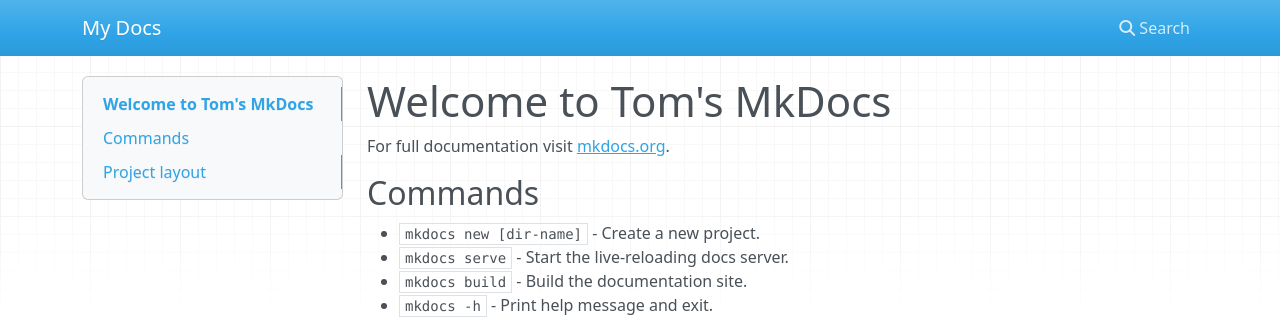
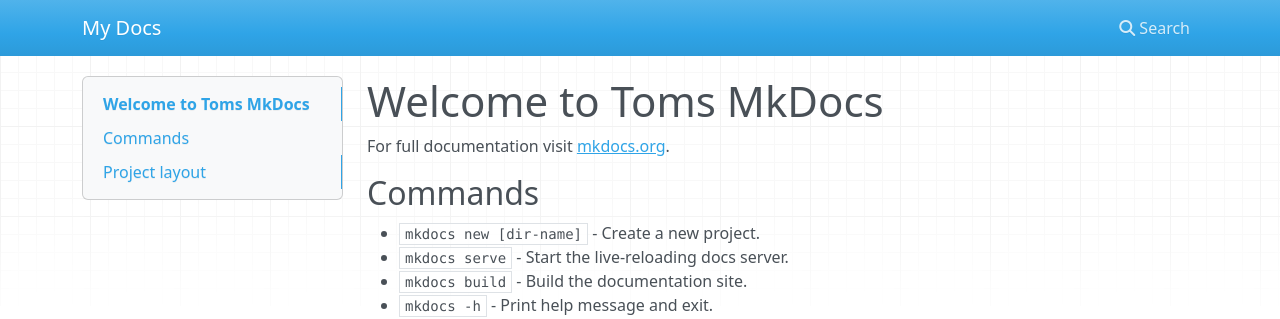
Before and after one commit to sabintho/Architecture, an MkDocs documentation site: the page built from docs/index.md, in a window 1280 px wide. Shown: the top 319 px of the page. Built offline with MkDocs 1.6.1, drawn with Linux system fonts in a browser that asks for light colours; nearby versions of some CDN libraries.

Commit message:
Update index.md

```diff
--- a/docs/index.md
+++ b/docs/index.md
@@ -1,4 +1,4 @@
-# Welcome to Tom's MkDocs
+# Welcome to Toms MkDocs
 
 For full documentation visit [mkdocs.org](https://www.mkdocs.org).
 
```
